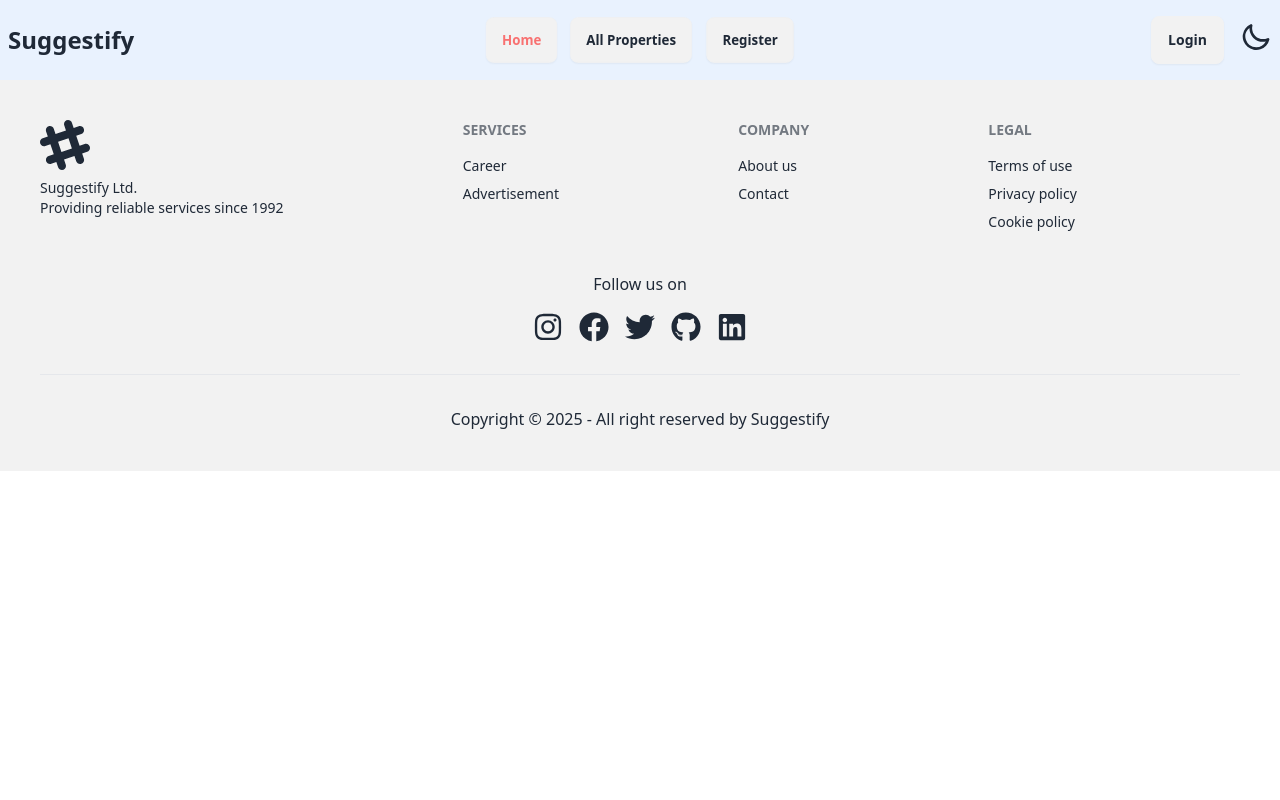
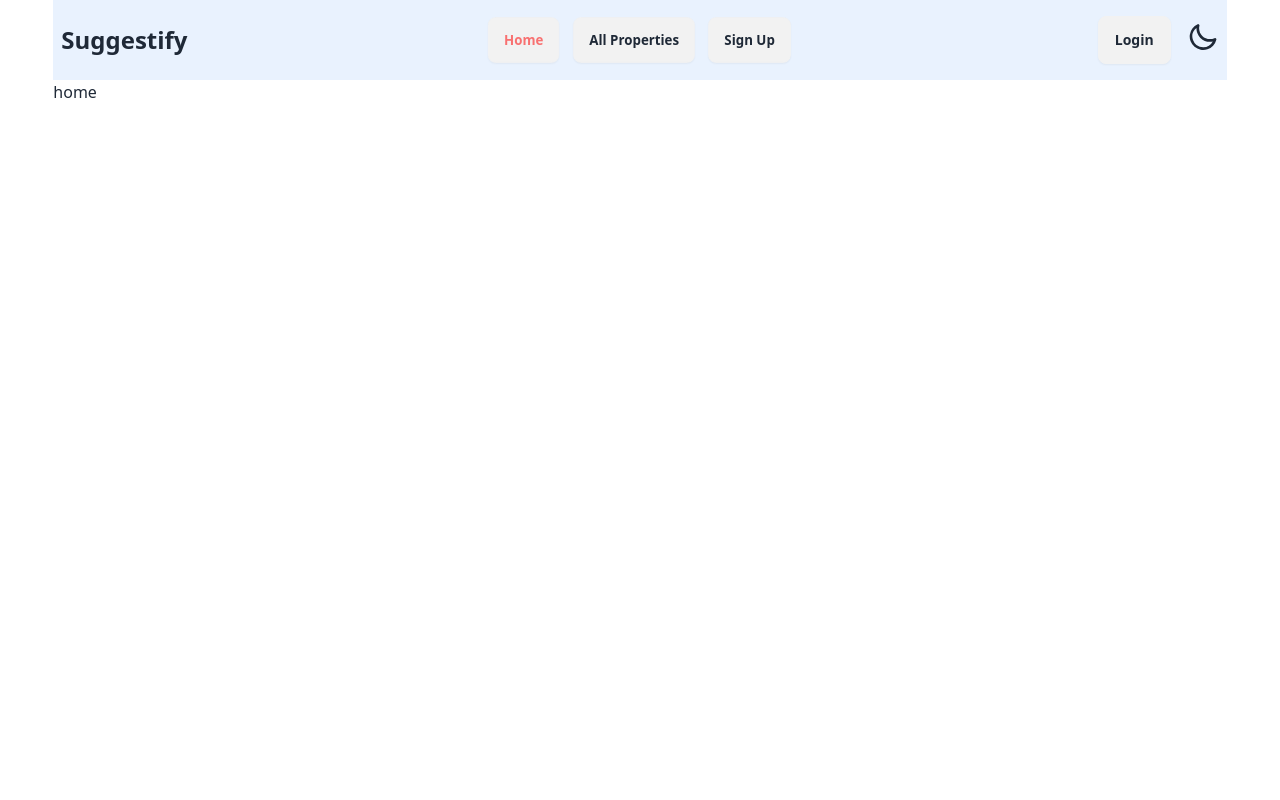
Before and after one commit to NafisUlAlam/Prime-Estates, a React (Vite) app: page / in a window 1280 px wide. Shown: the top 800 px of the page. Built offline with nearby package versions, Linux system fonts and the light colour scheme; no server answers.

Commit message:
sign in and sign up for firebase done

```diff
--- a/src/Components/Navbar.jsx
+++ b/src/Components/Navbar.jsx
@@ -37,10 +37,10 @@ const Navbar = () => {
       ) : !user ? (
         <button className="btn">
           <NavLink
-            to="/register"
+            to="/signup"
             className={({ isActive }) => (isActive ? "text-red-400 " : "")}
           >
-            Register
+            Sign Up
           </NavLink>
         </button>
       ) : (
--- a/src/Layouts/Main.jsx
+++ b/src/Layouts/Main.jsx
@@ -4,12 +4,14 @@ import Footer from "../Components/Footer";
 
 const Main = () => {
   return (
-    <div>
+    <div className="w-11/12 mx-auto container">
       {/* nav */}
       <Navbar></Navbar>
       <Outlet></Outlet>
       {/* footer */}
-      <Footer></Footer>
+      <div className="mt-8">
+        <Footer></Footer>
+      </div>
     </div>
   );
 };
--- a/src/Pages/Home/Home/Home.jsx
+++ b/src/Pages/Home/Home/Home.jsx
@@ -1,5 +1,5 @@
 const Home = () => {
-  return <div>home</div>;
+  return <div className="min-h-screen">home</div>;
 };
 
 export default Home;
--- a/src/Pages/Login/Login.jsx
+++ b/src/Pages/Login/Login.jsx
@@ -83,7 +83,7 @@ const Login = () => {
       });
   };
   return (
-    <div className="min-h-[600px] flex items-center justify-center">
+    <div className="min-h-screen flex items-center justify-center">
       <div className="card  p-8 w-full max-w-lg shrink-0 shadow-2xl">
         <h2 className="font-bold text-xl md:text-2xl lg:text-3xl text-center pt-4">
           Login Form
--- a/src/Pages/SignUp/SignUp.jsx
+++ b/src/Pages/SignUp/SignUp.jsx
@@ -10,6 +10,7 @@ import { imageUpload } from "../../utils/utils";
 
 const SignUp = () => {
   const { signUp, updateUserProfile, googleSignIn, setLoading } = useAuth();
+  const [registering, setRegistering] = useState(false);
   const [error, setError] = useState("");
 
   const [open, setOpen] = useState(true);
@@ -30,6 +31,7 @@ const SignUp = () => {
   const handleSubmit = async (e) => {
     //prevent default behavior
     e.preventDefault();
+    setRegistering(true);
     setError("");
     setLoading(true);
     const name = e.target.name.value;
@@ -61,6 +63,7 @@ const SignUp = () => {
     console.log(photoURL);
     signUp(email, password)
       .then(() => {
+        setRegistering(false);
         setLoading(false);
         navigate(location?.state ? location.state : "/", { replace: true });
 
@@ -80,6 +83,7 @@ const SignUp = () => {
       .catch((err) => {
         setError(err.message);
         setLoading(false);
+        setRegistering(false);
         toast.error(
           err.message
             .split("/")[1]
@@ -182,7 +186,9 @@ const SignUp = () => {
             {error && <p className="text-xs text-red-500">{error}</p>}
           </div>
           <div className="form-control mt-6">
-            <button className="btn btn-primary">Register</button>
+            <button className="btn btn-primary" disabled={registering}>
+              Register
+            </button>
           </div>
         </form>
         <div className="text-center">
--- a/src/Routes/router.jsx
+++ b/src/Routes/router.jsx
@@ -2,6 +2,7 @@ import { createBrowserRouter } from "react-router-dom";
 import Login from "../Pages/Login/Login";
 import SignUp from "../Pages/SignUp/SignUp";
 import Main from "../Layouts/Main";
+import Home from "../Pages/Home/Home/Home";
 
 const router = createBrowserRouter([
   {
@@ -11,6 +12,7 @@ const router = createBrowserRouter([
     children: [
       {
         path: "/",
+        element: <Home></Home>,
       },
     ],
   },
--- a/src/main.jsx
+++ b/src/main.jsx
@@ -4,13 +4,14 @@ import "./index.css";
 import { RouterProvider } from "react-router-dom";
 import router from "./Routes/router";
 import AuthProvider from "./providers/AuthProvider";
+import { ToastContainer } from "react-toastify";
+import "react-toastify/dist/ReactToastify.css";
 
 createRoot(document.getElementById("root")).render(
   <StrictMode>
+    <ToastContainer></ToastContainer>
     <AuthProvider>
-      <div className="container mx-auto">
-        <RouterProvider router={router}></RouterProvider>
-      </div>
+      <RouterProvider router={router}></RouterProvider>
     </AuthProvider>
   </StrictMode>
 );
```
